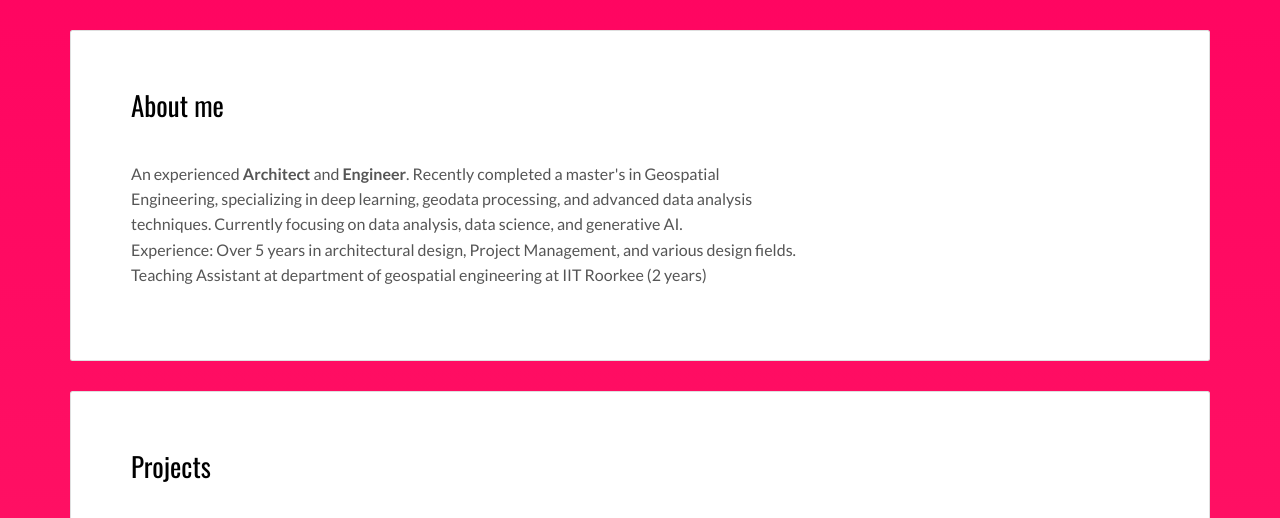
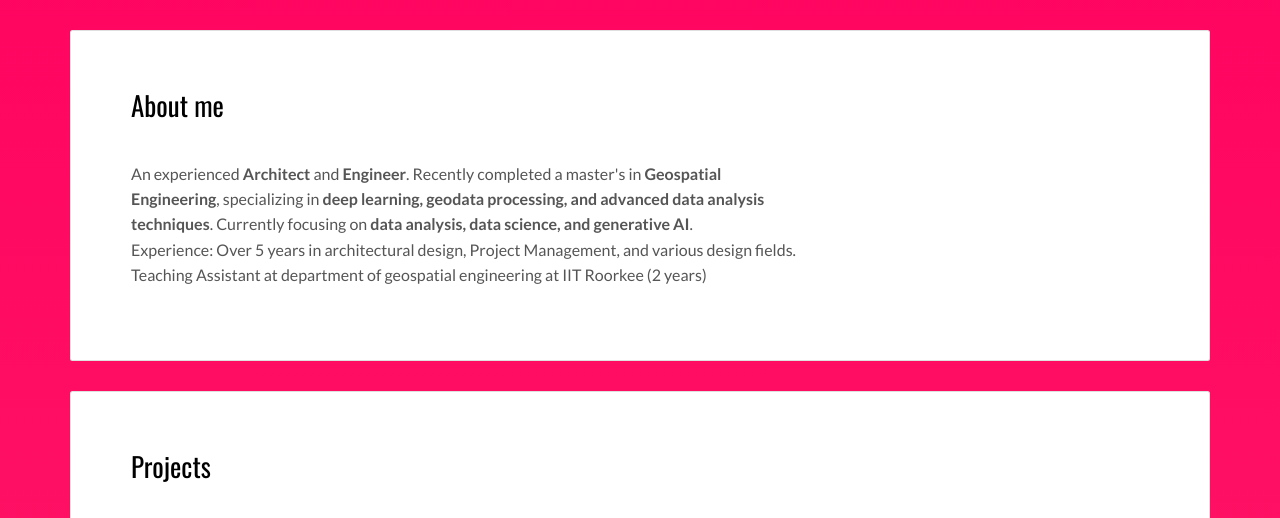
Before and after one commit to dushyantpp/portfolio, a plain HTML site: page index.html in a window 1280 px wide. Shown: the part 277-795 px from the top of the page. Drawn offline with nearby package versions, Linux system fonts and the light colour scheme.

Commit message:
Update index.html
updates to intro

```diff
--- a/index.html
+++ b/index.html
@@ -65,8 +65,8 @@
 
               <div class="col-md-8">
 
-                <p>An experienced <strong>Architect</strong> and <strong>Engineer</strong>. Recently completed a master's in Geospatial Engineering, specializing in deep learning, geodata processing, and advanced data analysis techniques. Currently focusing on
-                   data analysis, data science, and generative AI</pstrong>. <br>
+                <p>An experienced <strong>Architect</strong> and <strong>Engineer</strong>. Recently completed a master's in <strong>Geospatial Engineering</strong>, specializing in <strong>deep learning, geodata processing, and advanced data analysis techniques</strong>. Currently focusing on
+                   <strong>data analysis, data science, and generative AI</strong>. <br>
                   Experience: Over 5 years in architectural design, Project Management, and various design fields.<br>
                   Teaching Assistant at department of geospatial engineering at IIT Roorkee (2 years)
                   </p>
```
